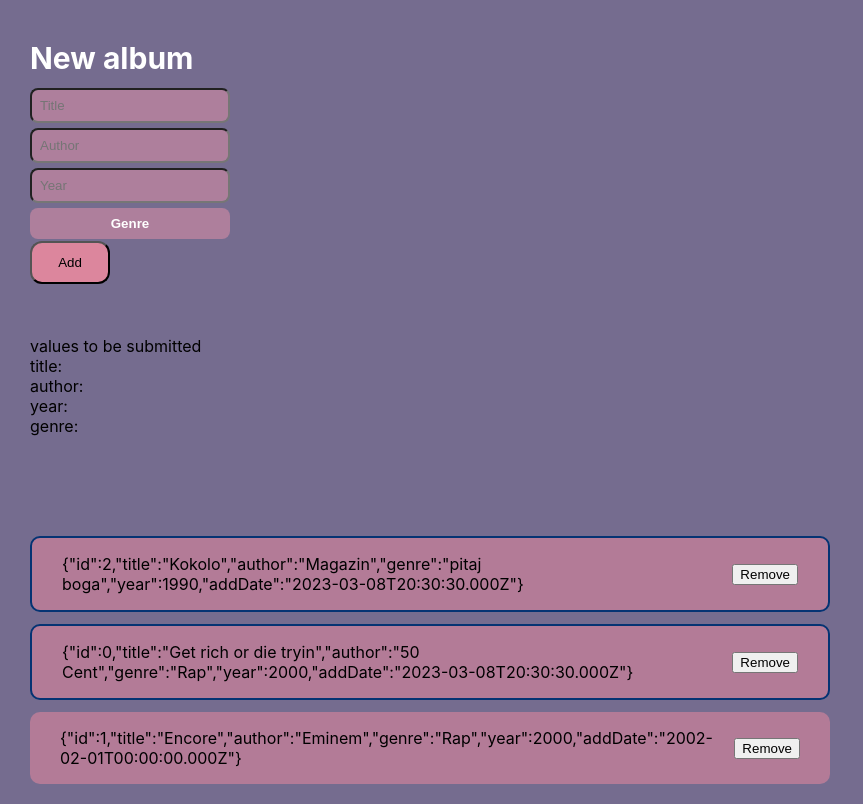
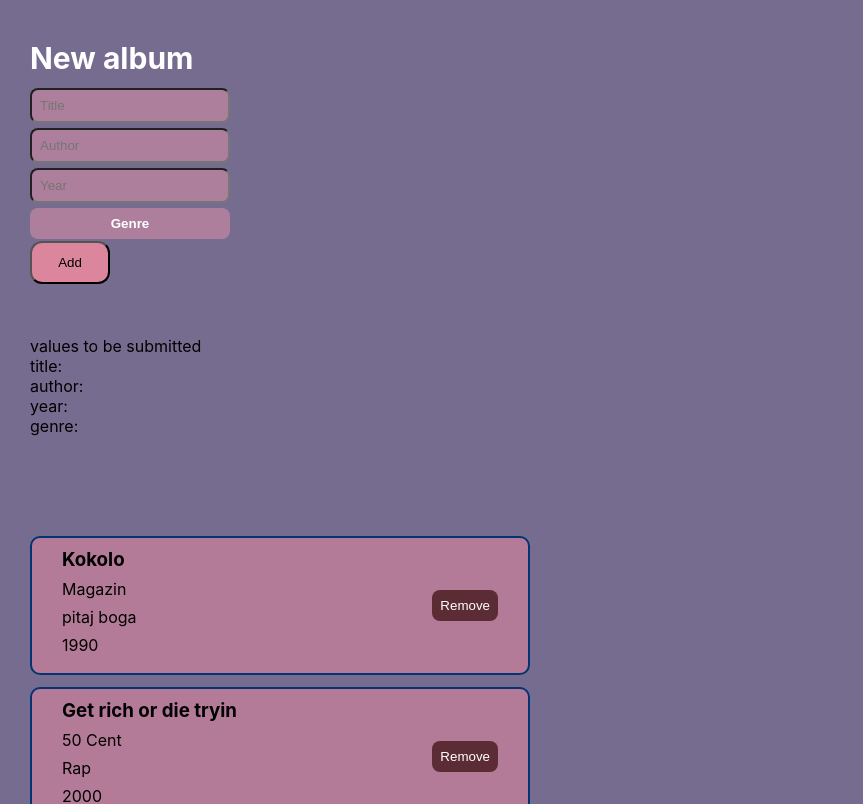
Before and after one commit to tsiklic1/Internship-15-MusicManager, a React (Create React App) app in the folder music-manager/: page / in a window 1280 px wide. Shown: the top 804 px of the page, without its empty margins (0-863 px from the left). Built offline with nearby package versions, Linux system fonts and the light colour scheme.

Commit message:
added removing album feature

```diff
--- a/music-manager/src/App.js
+++ b/music-manager/src/App.js
@@ -24,7 +24,7 @@ function App() {
   return (
     <div className="App">
       <Form handleAddAlbum={handleAddAlbum}></Form>
-      <DisplayAlbums albumsList={albumsList} />
+      <DisplayAlbums albumsList={albumsList} setAlbums={setAlbums} />
     </div>
   );
 }
--- a/music-manager/src/components/DisplayAlbums.jsx
+++ b/music-manager/src/components/DisplayAlbums.jsx
@@ -1,4 +1,5 @@
-const DisplayAlbums = ({albumsList}) => {
+const DisplayAlbums = ({albumsList, setAlbums}) => {
+  console.log(albumsList)
   albumsList.sort((a,b) => {
     let y1 = a.year;
     let y2 = b.year;
@@ -22,11 +23,23 @@ const DisplayAlbums = ({albumsList}) => {
 
   let today = new Date()
 
+  const handleRemove = (albumIdToRemove) => {
+    setAlbums((current) =>
+      current.filter((album) => album.id !== albumIdToRemove)
+    )
+  }
+
   return (
     <div className = "album-display-wrapper">
       {albumsList.map((album)=> {
-      return <div className={(album.addDate.getMonth() === today.getMonth() && album.addDate.getDay() === today.getDay() && album.addDate.getFullYear() === today.getFullYear()) ? "album-container album-added-today" : "album-container"}>
-      <p key = {album.id}> {JSON.stringify(album)}</p><button className="">Remove</button> </div>})}
+      return <div key={album.id} className={(album.addDate.getMonth() === today.getMonth() && album.addDate.getDay() === today.getDay() && album.addDate.getFullYear() === today.getFullYear()) ? "album-container album-added-today" : "album-container"}>
+      <div key = {album.id}>
+        <h3 key={`title${album.id}`} className="album-container__text">{album.title}</h3>
+        <p key={`author${album.id}`}  className="album-container__text">{album.author}</p>
+        <p key={`year${album.id}`}  className="album-container__text">{album.genre}</p> <p className="album-container__text">{album.year}</p>
+      </div>
+        <button key={`remove${album.id}`}  onClick={() => handleRemove(album.id)} className="remove-album-button">Remove</button>
+     </div>})}
     </div>
   )
 }
--- a/music-manager/src/index.css
+++ b/music-manager/src/index.css
@@ -87,7 +87,7 @@ body {
 }
 
 .album-display-wrapper {
-  width: 800px;
+  width: 500px;
   margin-left: 30px;
 }
 
@@ -97,5 +97,19 @@ body {
   border-radius: 10px;
   background-color: #dc869d99;
   margin-bottom: 12px;
-  padding: 0 30px;
+  padding: 10px 30px;
+  justify-content: space-between;
 }
+
+.album-container__text {
+  margin-top: 0px;
+  margin-bottom: 8px;
+}
+
+.remove-album-button {
+  background-color: var(--red);
+  padding: 8px;
+  color: white;
+  border-radius: 8px;
+  border: none;
+}
```
